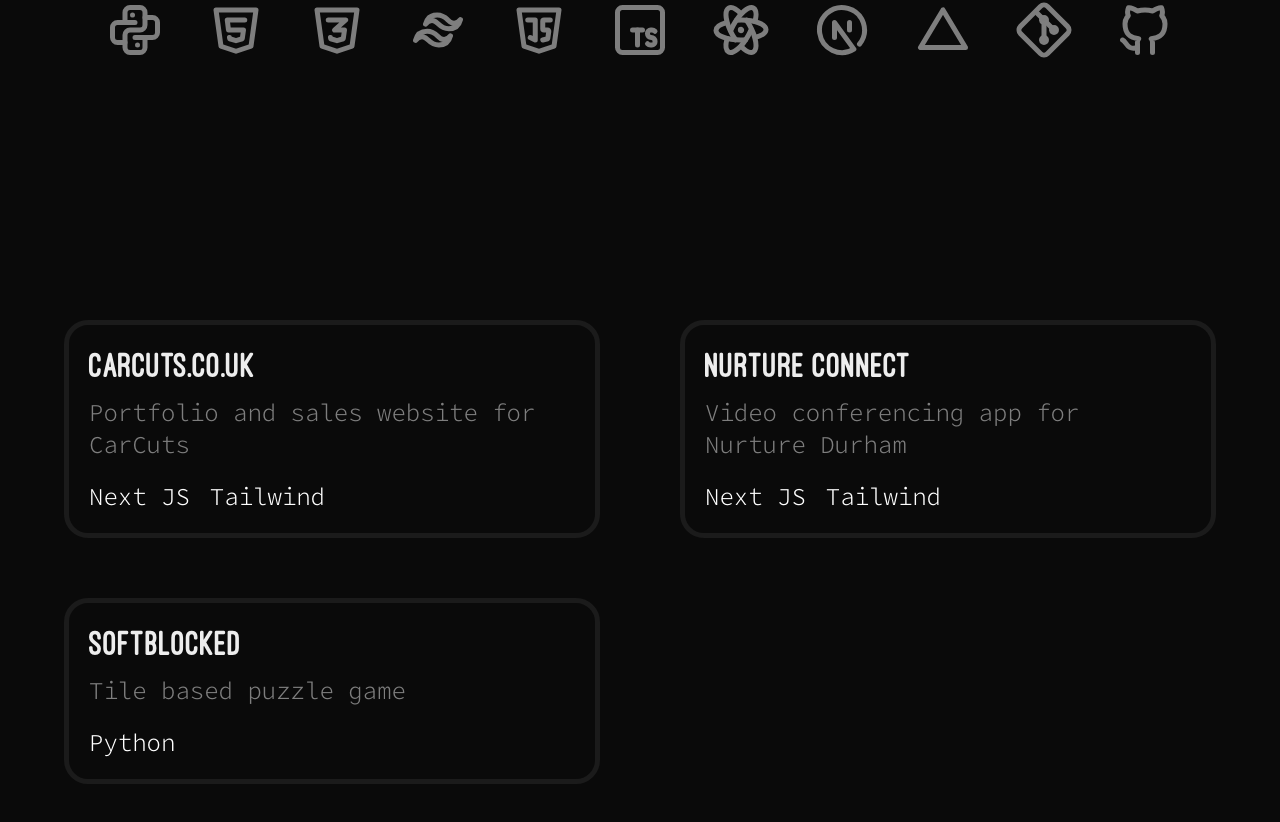
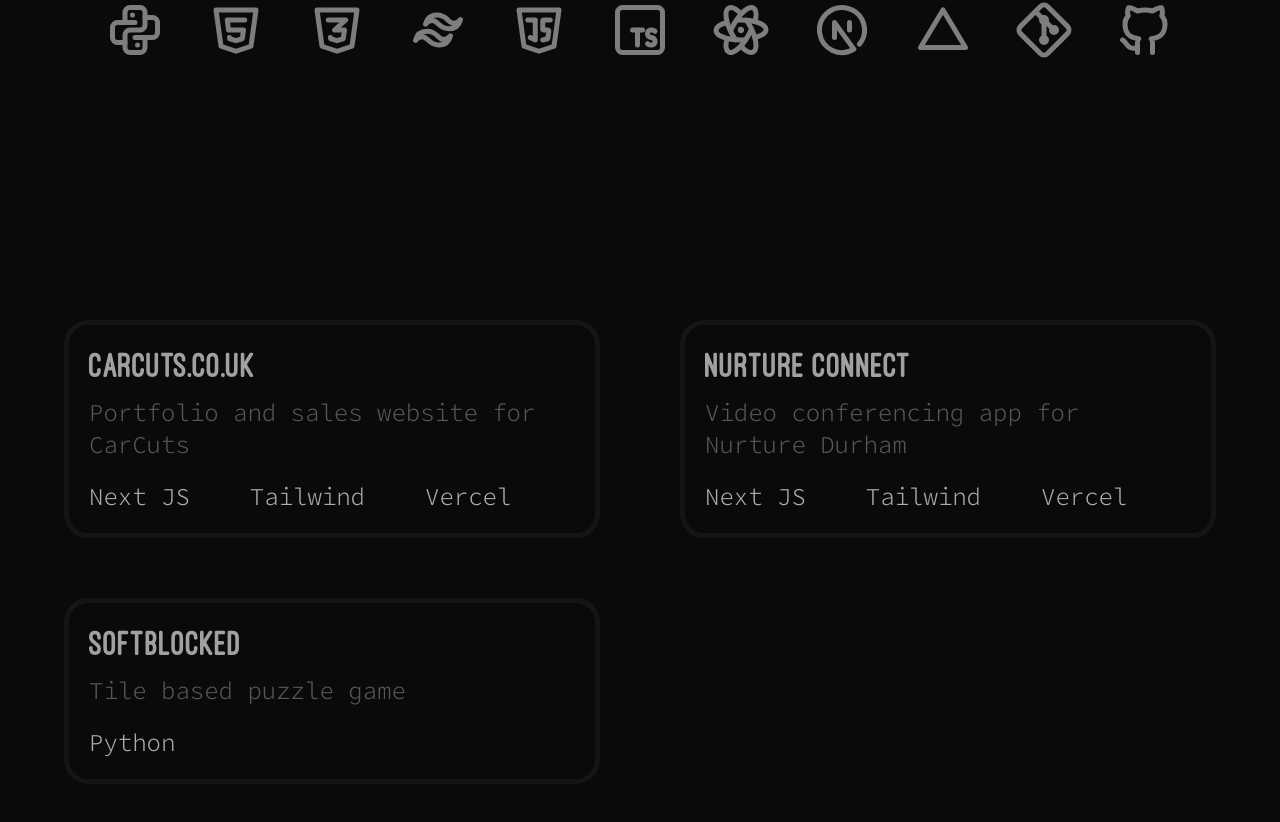
Before and after one commit to HarrisonBaghurst/personal-portfolio, a Next.js app: page / in a window 1280 px wide. Shown: the part 1000-1822 px from the top of the page. Built offline with nearby package versions, Linux system fonts and the light colour scheme.

Commit message:
hover effects to project cards

```diff
--- a/app/globals.css
+++ b/app/globals.css
@@ -46,4 +46,17 @@
   .responsive-p {
     @apply text-xs md:text-base lg:text-lg xl:text-2xl 2xl:text-3xl;
   }
+  .hover-card {
+    transform: perspective(400px) rotate3d(1, -1, 0, 0deg);
+    transition: 0.5s;
+    mask:
+    linear-gradient(135deg,#000a 40%,#fff,#000a 60%)
+    100% 100%/240% 240%;
+
+  }
+  .hover-card:hover {
+    transform: perspective(400px) rotate3d(1, -1, 0, -2deg) scale(1.025);
+    cursor: pointer;
+    mask-position: 0 0;
+  }
 }
--- a/components/ProjectCard.tsx
+++ b/components/ProjectCard.tsx
@@ -8,17 +8,19 @@
 
 const ProjectCard = ({title, tagline, technologies}: ProjectCardProps) => {
   return (
-    <div className='border-[5px] border-dark-grey rounded-3xl p-5'>
+    <div className='border-[5px] border-dark-grey rounded-3xl p-5 hover-card'>
+        <div className='hover-card-content'>
             <h2 className='font-ostrich responsive-h2'>
                 {title}
             </h2>
             <p className='responsive-p pt-3 text-grey'>
                 {tagline}
             </p>
-        <div className='flex gap-5 pt-5 responsive-p text-white'>
+            <div className='flex gap-15 pt-5 responsive-p text-white'>
                 {technologies.map((technology, i) => (
                     <p key={i}>{technology}</p>
                 ))}
+            </div>
         </div>
     </div>
   )
--- a/components/Projects.tsx
+++ b/components/Projects.tsx
@@ -9,12 +9,12 @@
         <ProjectCard
         title='CarCuts.co.uk'
         tagline='Portfolio and sales website for CarCuts'
-        technologies={['Next JS', 'Tailwind']}
+        technologies={['Next JS', 'Tailwind', 'Vercel']}
         />
         <ProjectCard
         title='Nurture Connect'
         tagline='Video conferencing app for Nurture Durham'
-        technologies={['Next JS', 'Tailwind']}
+        technologies={['Next JS', 'Tailwind', 'Vercel']}
         />
         <ProjectCard
         title='SoftBlocked'
```
Lines whose indentation alone changed are shown as unchanged.
